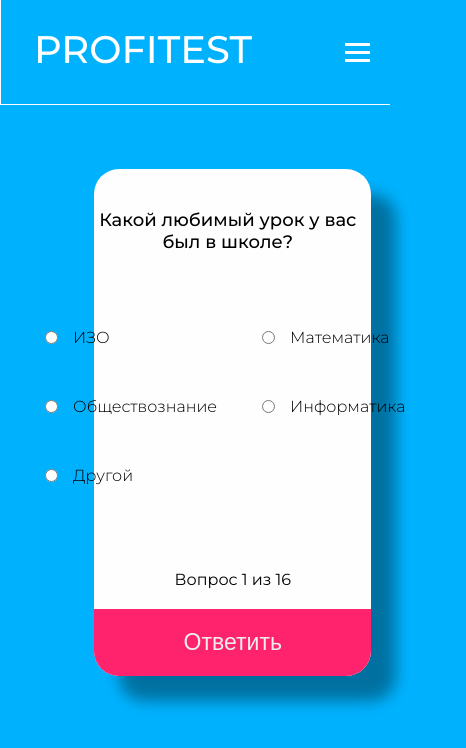
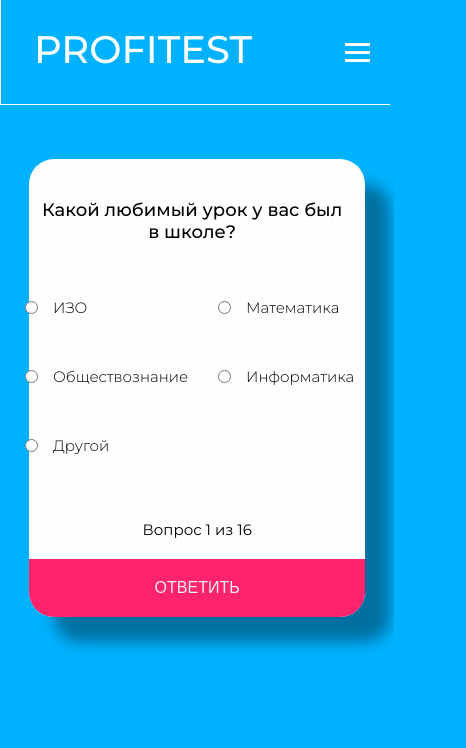
Before and after one commit to S-DevTeam-CtOTES/ProfiTest2.0, a React (Create React App) app in the folder client/: page /quizze in a window 390 px wide. Shown: the top 748 px of the page, 466 px wide, since content can reach past the window. Built offline with nearby package versions, Linux system fonts and the light colour scheme.

Commit message:
Quizze Responsive styles

```diff
--- a/client/public/index.html
+++ b/client/public/index.html
@@ -7,37 +7,17 @@
     <meta name="theme-color" content="#000000" />
     <meta
       name="description"
-      content="Web site created using create-react-app"
+      content="PROFITEST - образовательная онлайн-платформа с тестированием на профориентацию"
     />
-    <!-- <link rel="apple-touch-icon" href="%PUBLIC_URL%/logo192.png" /> -->
-    <!--
-      manifest.json provides metadata used when your web app is installed on a
-      user's mobile device or desktop. See https://developers.google.com/web/fundamentals/web-app-manifest/
-    -->
+    <meta name="keywords" content="PROFITEST"/>
+    <meta name="keywords" content="Profitest"/>
+    <meta name="keywords" content="Профитест"/>
     <link rel="manifest" href="%PUBLIC_URL%/manifest.json" />
-    <!--
-      Notice the use of %PUBLIC_URL% in the tags above.
-      It will be replaced with the URL of the `public` folder during the build.
-      Only files inside the `public` folder can be referenced from the HTML.
 
-      Unlike "/favicon.ico" or "favicon.ico", "%PUBLIC_URL%/favicon.ico" will
-      work correctly both with client-side routing and a non-root public URL.
-      Learn how to configure a non-root public URL by running `npm run build`.
-    -->
     <title>PROFITEST - образовательная онлайн-платформа с тестированием на профориентацию</title>
   </head>
   <body>
     <noscript>You need to enable JavaScript to run this app.</noscript>
     <div id="root"></div>
-    <!--
-      This HTML file is a template.
-      If you open it directly in the browser, you will see an empty page.
-
-      You can add webfonts, meta tags, or analytics to this file.
-      The build step will place the bundled scripts into the <body> tag.
-
-      To begin the development, run `npm start` or `yarn start`.
-      To create a production bundle, use `npm run build` or `yarn build`.
-    -->
   </body>
 </html>
--- a/client/src/Components/Quizze/Quizze.css
+++ b/client/src/Components/Quizze/Quizze.css
@@ -78,3 +78,151 @@
   background-color: rgba(167, 167, 167, 0.655);
   background-color: rgba(36, 94, 121, 0.303);
 }
+
+
+/* RESPONSIVE STYLES */
+/* 1440px */
+@media screen and (max-width: 1440px) {
+  .block__wrapper {
+    margin-top: 0%;
+  }
+}
+/* 768px */
+@media screen and (max-width: 768px) {
+  .block__wrapper {
+      margin-top: 25%;
+  }
+  .quizzmain {
+    /* margin-top: 10%; */
+    height: 100%;
+    width: 100%;
+  }
+  .block {
+    max-width: 85%;
+    font-size: 18px;
+  }
+  .wrapper__quastion {
+    padding: 0 20px;
+  }
+  .block__question {
+    font-size: 20px;
+    width: 100%;
+    font-weight: 500;
+    /* padding: 35px 3px 3px 0; */
+  }
+  .block__answers {
+    width: 100%;
+    margin: 20px auto;
+    padding: 20px;
+    -webkit-column-gap: 20px;
+    column-gap: 20px;
+  }
+  .toanswer,
+  .tohome,
+  .toform {
+    font-size: 20px;
+    text-transform: uppercase;
+    font-weight: 500;
+  }
+  .label {
+    min-height: 40px;
+    max-width: 380px;
+    padding: 10px 5px;
+    font-weight: 400;
+  }
+}
+
+/* 565px */
+@media screen and (max-width: 565px) {
+  .block__wrapper {
+    margin-top: 30%;
+  }
+  .quizzmain {
+    width: 100%;
+  }
+  .container {
+    margin: 0 auto;
+    width: 100%;
+    padding: 0px 5px;
+  }
+  .block {
+    max-width: 95%;
+    font-size: 15px;
+  }
+  .wrapper__quastion {
+    padding: 0 10px;
+  }
+  .block__question {
+    font-size: 18px;
+    width: 100%;
+    font-weight: 500;
+    /* padding: 35px 3px 3px 0; */
+  }
+  .block__answers {
+    width: 100%;
+    margin: 20px auto;
+    /* margin-top: 20px; */
+    padding: 10px;
+    -webkit-column-gap: 20px;
+    column-gap: 20px;
+  }
+  .toanswer,
+  .tohome,
+  .toform {
+    font-size: 20px;
+    text-transform: uppercase;
+    font-weight: 500;
+  }
+  .label {
+    min-height: 40px;
+    max-width: 380px;
+    padding: 10px 5px;
+    font-weight: 400;
+  }
+}
+/* 426px */
+@media screen and (max-width: 430px) {
+  .block__wrapper {
+    margin-top: 45%;
+  }
+  .quizzmain {
+    width: 100%;
+  }
+  .container {
+    margin: 0 auto;
+    width: 100%;
+    padding: 0px 0px;
+  }
+  .block {
+    max-width: 95%;
+    font-size: 15px;
+  }
+  .wrapper__quastion {
+    padding: 0 10px;
+  }
+  .block__question {
+    font-size: 18px;
+    width: 100%;
+    font-weight: 500;
+  }
+  .block__answers {
+    width: 100%;
+    margin: 20px auto;
+    padding: 0px;
+    -webkit-column-gap: 20px;
+    column-gap: 5px;
+  }
+  .toanswer,
+  .tohome,
+  .toform {
+    font-size: 16px;
+    text-transform: uppercase;
+    font-weight: 500;
+  }
+  .label {
+    min-height: 40px;
+    max-width: 380px;
+    padding: 10px 5px;
+    font-weight: 400;
+  }
+}
--- a/client/src/Components/Quizze/Quizze.jsx
+++ b/client/src/Components/Quizze/Quizze.jsx
@@ -9,6 +9,7 @@ import QuastionNumber from './QuastionNumber/QuastionNumber';
 import QuastionView from './QuastionView/QuastionView';
 
 import './Quizze.css';
+// import './Responsive.css';
 import Result from './Result/Result';
 
 
--- /dev/null
+++ b/client/src/Components/Quizze/Responsive.css
@@ -0,0 +1,146 @@
+/* RESPONSIVE STYLES */
+/* 1440px */
+@media screen and (max-width: 1440px) {
+    .block__wrapper {
+      margin-top: 0%;
+    }
+  }
+  /* 768px */
+  @media screen and (max-width: 768px) {
+    .block__wrapper {
+        margin-top: 5%;
+    }
+    .quizzmain {
+      /* margin-top: 10%; */
+      height: 100%;
+      width: 100%;
+    }
+    .block {
+      max-width: 85%;
+      font-size: 18px;
+    }
+    .wrapper__quastion {
+      padding: 0 20px;
+    }
+    .block__question {
+      font-size: 20px;
+      width: 100%;
+      font-weight: 500;
+      /* padding: 35px 3px 3px 0; */
+    }
+    .block__answers {
+      width: 100%;
+      margin: 20px auto;
+      padding: 20px;
+      -webkit-column-gap: 20px;
+      column-gap: 20px;
+    }
+    .toanswer,
+    .tohome,
+    .toform {
+      font-size: 20px;
+      text-transform: uppercase;
+      font-weight: 500;
+    }
+    .label {
+      min-height: 40px;
+      max-width: 380px;
+      padding: 10px 5px;
+      font-weight: 400;
+    }
+  }
+
+  /* 565px */
+  @media screen and (max-width: 565px) {
+    .block__wrapper {
+      margin-top: 10%;
+    }
+    .quizzmain {
+      width: 100%;
+    }
+    .container {
+      margin: 0 auto;
+      width: 100%;
+      padding: 0px 5px;
+    }
+    .block {
+      max-width: 95%;
+      font-size: 15px;
+    }
+    .wrapper__quastion {
+      padding: 0 10px;
+    }
+    .block__question {
+      font-size: 18px;
+      width: 100%;
+      font-weight: 500;
+      /* padding: 35px 3px 3px 0; */
+    }
+    .block__answers {
+      width: 100%;
+      margin: 20px auto;
+      /* margin-top: 20px; */
+      padding: 10px;
+      -webkit-column-gap: 20px;
+      column-gap: 20px;
+    }
+    .toanswer,
+    .tohome,
+    .toform {
+      font-size: 20px;
+      text-transform: uppercase;
+      font-weight: 500;
+    }
+    .label {
+      min-height: 40px;
+      max-width: 380px;
+      padding: 10px 5px;
+      font-weight: 400;
+    }
+  }
+  /* 426px */
+  @media screen and (max-width: 430px) {
+    .block__wrapper {
+      margin-top: 10%;
+    }
+    .quizzmain {
+      width: 100%;
+    }
+    .container {
+      margin: 0 auto;
+      width: 100%;
+      padding: 0px 0px;
+    }
+    .block {
+      max-width: 95%;
+      font-size: 15px;
+    }
+    .wrapper__quastion {
+      padding: 0 10px;
+    }
+    .block__question {
+      font-size: 18px;
+      width: 100%;
+      font-weight: 500;
+    }
+    .block__answers {
+      width: 100%;
+      margin: 20px auto;
+      padding: 0px;
+      -webkit-column-gap: 20px;
+      column-gap: 5px;
+    }
+    .toanswer,
+    .tohome,
+    .toform {
+      font-size: 16px;
+      text-transform: uppercase;
+      font-weight: 500;
+    }
+    .label {
+      min-height: 40px;
+      max-width: 380px;
+      padding: 10px 5px;
+      font-weight: 400;
+    }
+  }
```
